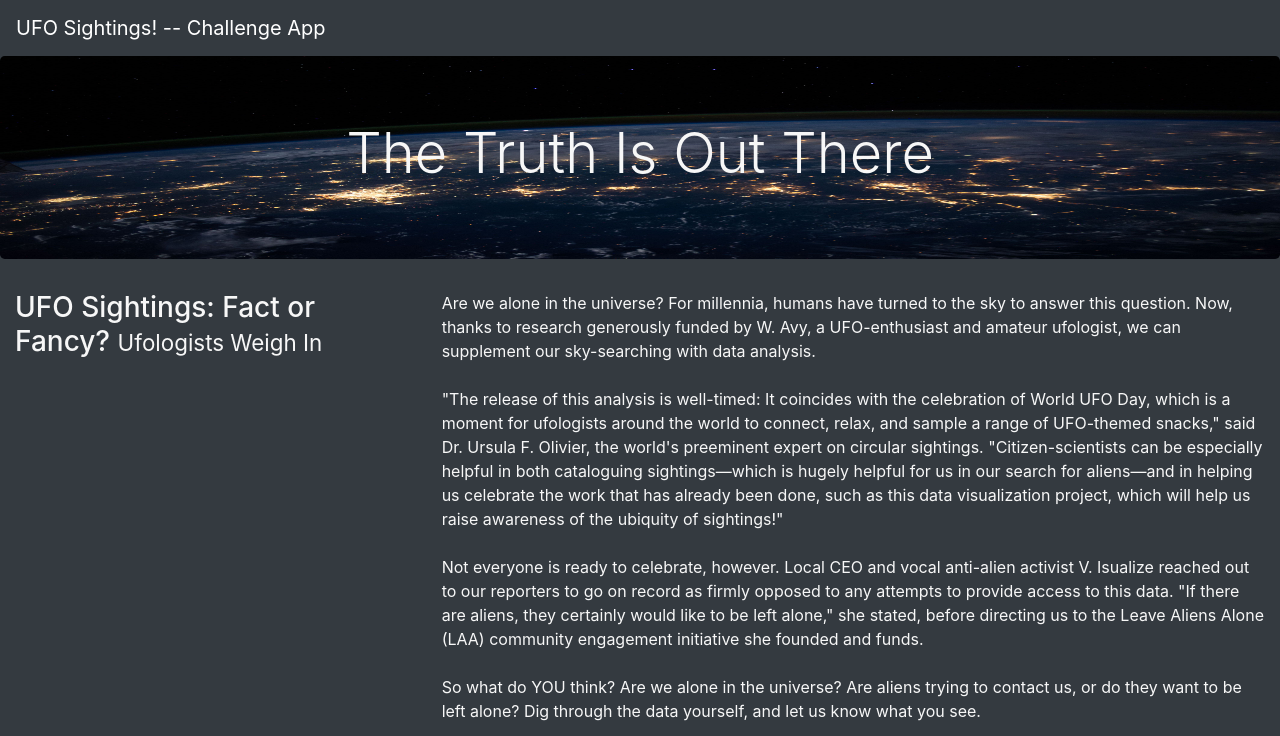
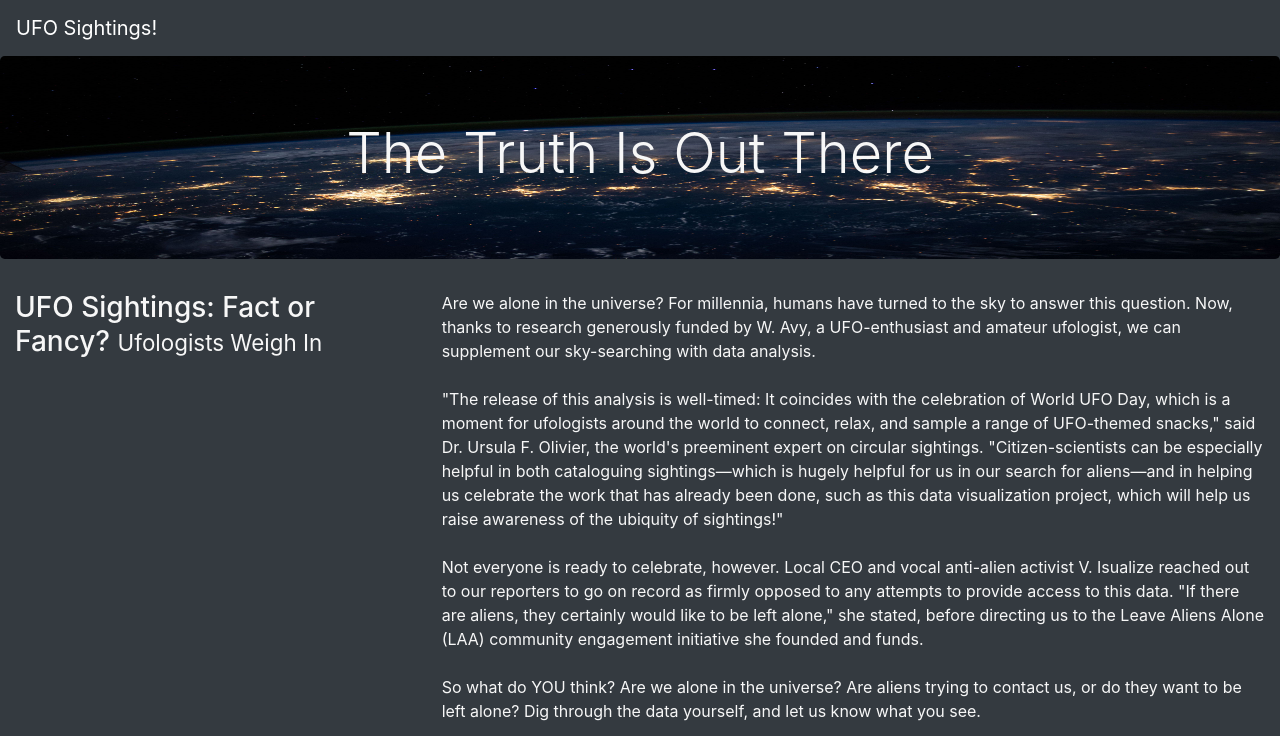
Before and after one commit to vincentpw21/11_ufos, a plain HTML site: page index.html in a window 1280 px wide. Shown: the top 736 px of the page. Drawn offline with nearby package versions, Linux system fonts and the light colour scheme.

Commit message:
re-titling

```diff
--- a/index.html
+++ b/index.html
@@ -16,7 +16,7 @@
 <body class="bg-dark">
     <div class="wrapper">
         <nav class="navbar navbar-dark bg-dark navbar-expand-lg">
-            <a class="navbar-brand" href="index.html">UFO Sightings! -- Challenge App</a>
+            <a class="navbar-brand" href="index.html">UFO Sightings!</a>
         </nav>
             <div class="jumbotron">
                 <h1 class="display-4">The Truth Is Out There</h1>
```
